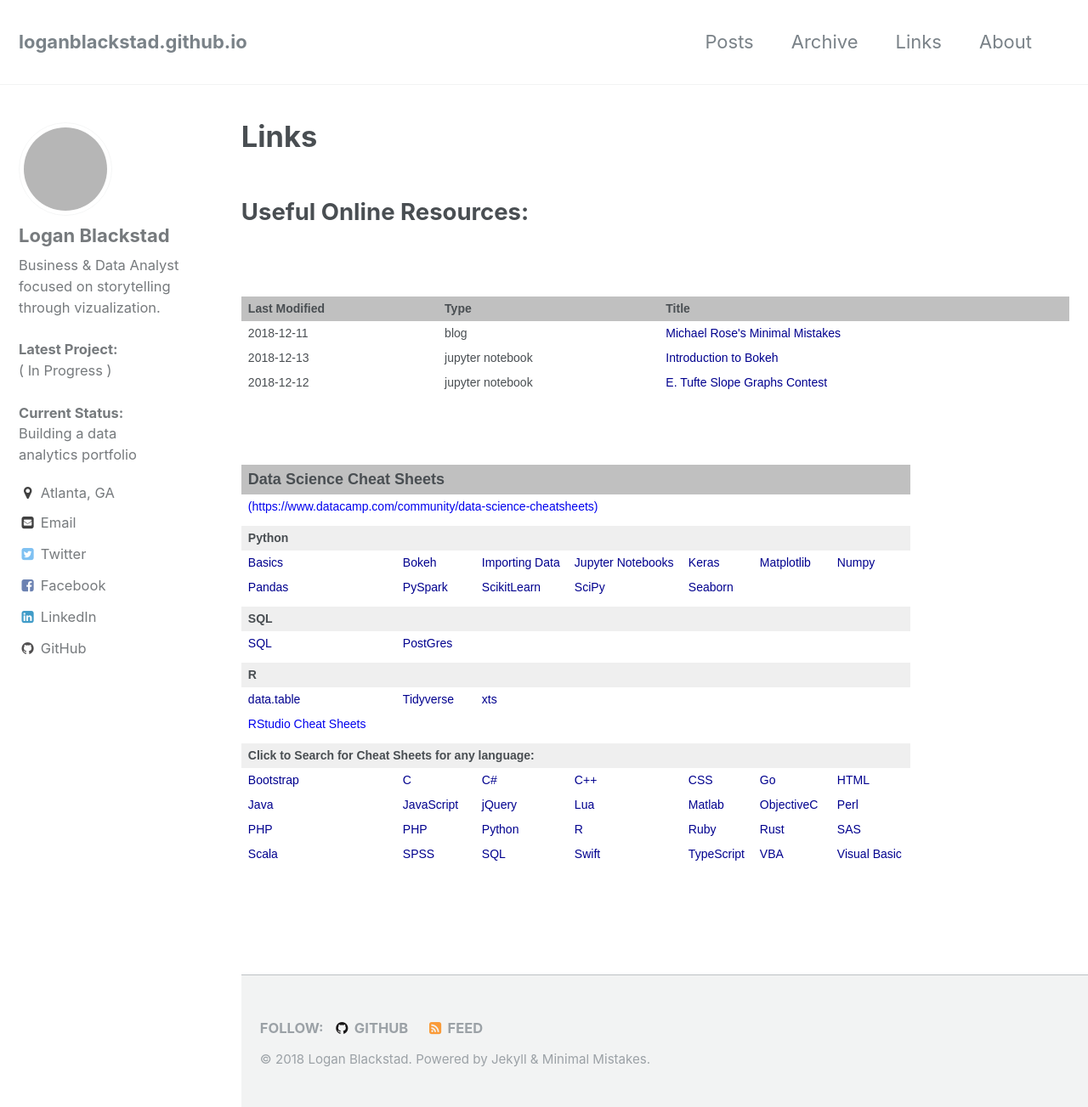
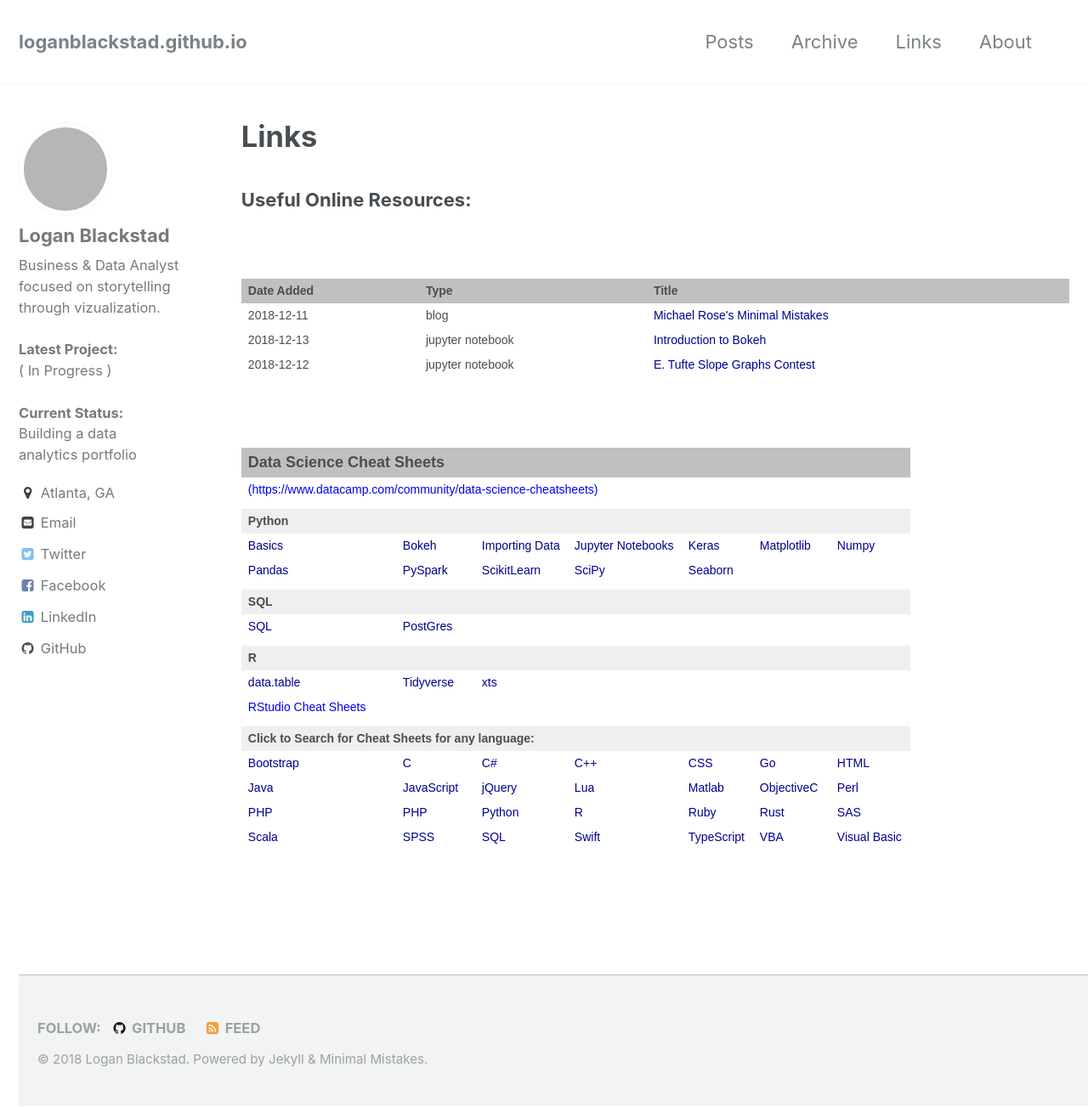
Before and after one commit to loganblackstad/loganblackstad.github.io, a Jekyll site: the page built from _pages/links.html, in a window 1280 px wide and 1303 px high. Shown: the whole window at 85% size. Built offline with Jekyll 4.4.1, drawn with Linux system fonts in a browser that asks for light colours; grey boxes are pictures that could not be loaded.

Commit message:
Update links.html

```diff
--- a/_pages/links.html
+++ b/_pages/links.html
@@ -11,22 +11,14 @@ author_profile: true
 
 <div class=WordSection1>
 
-
-
-<body lang=EN-US link=blue vlink=purple style='tab-interval:.5in'>
-
-<div class=WordSection1>
-
 <p class=MsoNormal style='tab-stops:1.0in 265.5pt right 549.0pt'><span
 lang=PT-BR style='mso-bidi-font-size:10.0pt;font-family:"Calibri",sans-serif;
 mso-bidi-font-family:"Times New Roman";mso-bidi-theme-font:minor-latin;
-mso-ansi-language:PT-BR'><h2>Useful Online Resources:</h2><span
+mso-ansi-language:PT-BR'><h3>Useful Online Resources:</h3><span
 style='mso-spacerun:yes'>  </span><b
 style='mso-bidi-font-weight:normal'><span lang=PT-BR style='font-size:20.0pt;
 mso-bidi-font-size:10.0pt;font-family:"Calibri",sans-serif;mso-bidi-font-family:
 "Times New Roman";mso-bidi-theme-font:minor-latin;mso-ansi-language:PT-BR'> </span></b></p>
-
-
 
 <style type="text/css">
 .tg  {border-collapse:collapse;border-spacing:0;}
@@ -37,7 +29,7 @@ mso-bidi-font-size:10.0pt;font-family:"Calibri",sans-serif;mso-bidi-font-family:
 </style>
 <table class="tg">
   <tr>
-    <th class="tg-b3sw">Last Modified</th>
+    <th class="tg-b3sw">Date Added</th>
     <th class="tg-b3sw">Type</th>
     <th class="tg-b3sw">Title</th>
   </tr>
```
